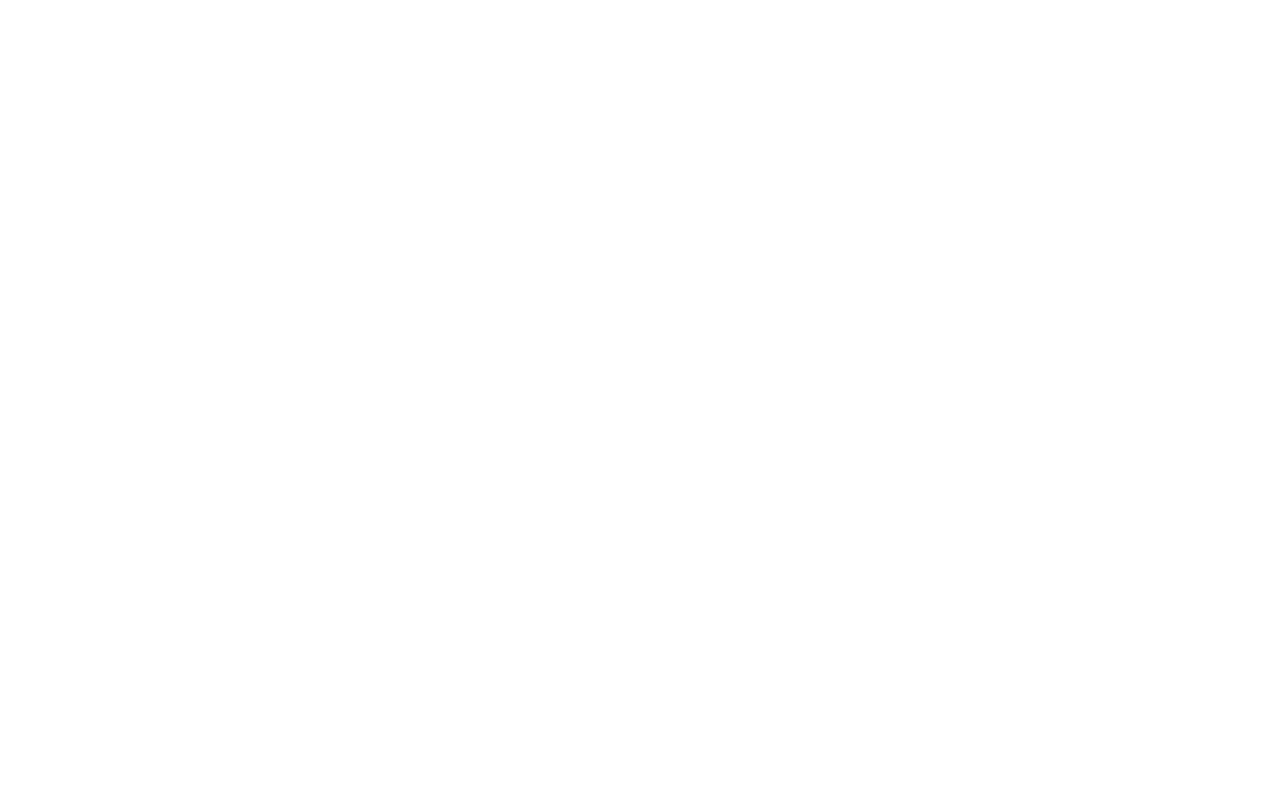
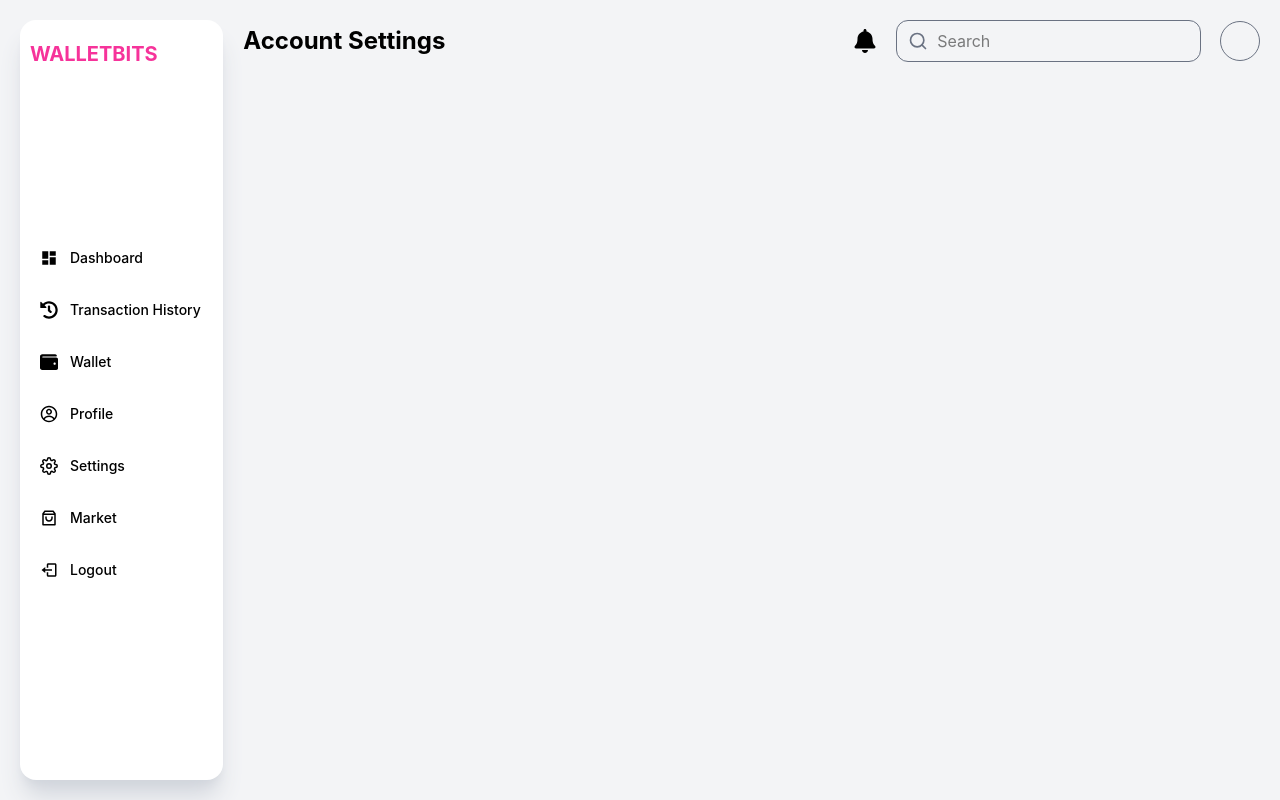
Before and after one commit to onisodumeya/walletbits-app, a React (Vite) app: page /verification in a window 1280 px wide. Before the commit this address had no page. Built offline with nearby package versions, Linux system fonts and the light colour scheme.

Commit message:
Verification page setup

```diff
--- a/src/App.jsx
+++ b/src/App.jsx
@@ -5,6 +5,7 @@
 import SignIn from './pages/SignIn.jsx';
 import ResetPassword from './pages/ResetPassword.jsx'
 import Overview from './pages/user-dashboard/Overview.jsx';
+import Verification from './pages/user-dashboard/profile/Verification.jsx';
 
 import { BrowserRouter as Router, Routes, Route } from 'react-router-dom';
 import { ForgotPassword, OTP } from './pages/ForgotPassword.jsx';
@@ -22,6 +23,7 @@
         <Route path="/otp" element={<OTP />} />
         <Route path="/reset-password" element={<ResetPassword />} />
         <Route path="/overview" element={<Overview />} />
+        <Route path="/verification" element={<Verification />} />
       </Routes>
     </Router>
   );
--- a/src/components/Headbar.jsx
+++ b/src/components/Headbar.jsx
@@ -5,10 +5,10 @@
 
 function Headbar({ profile, header, subHeader, search }) {
     return (
-        <div className="justify-between gap-4 flex h-fit w-full bg-gray-100">
-            <div className="flex-col">
+        <div className="justify-between gap-4 flex items-center h-fit w-full bg-gray-100">
+            <div className="flex-col h-fit">
                 <h1 className="font-bold text-2xl text-black">{header}</h1>
-                <p className="text-gray-500">{subHeader}</p>
+                {subHeader && <p className="text-gray-500">{subHeader}</p>}
             </div>
             <div className="flex w-2/5 items-center justify-between">
                 <FaBell className="text-2xl" />
--- /dev/null
+++ b/src/pages/user-dashboard/profile/Verification.jsx
@@ -0,0 +1,22 @@
+import SideBar from "../../../components/Sidebar";
+import Headbar from "../../../components/Headbar";
+
+
+function Verification() {
+
+
+    return(
+        <div className="flex bg-gray-100 gap-5 px-5 relative">
+            <div className='h-screen w-1/5 py-5 sticky top-0'>
+                <SideBar />
+            </div>
+            <div className=" flex flex-col gap-10 w-full py-5">
+                <Headbar header="Account Settings" />
+            </div>
+        </div>
+    )
+
+
+}
+
+export default Verification
```
